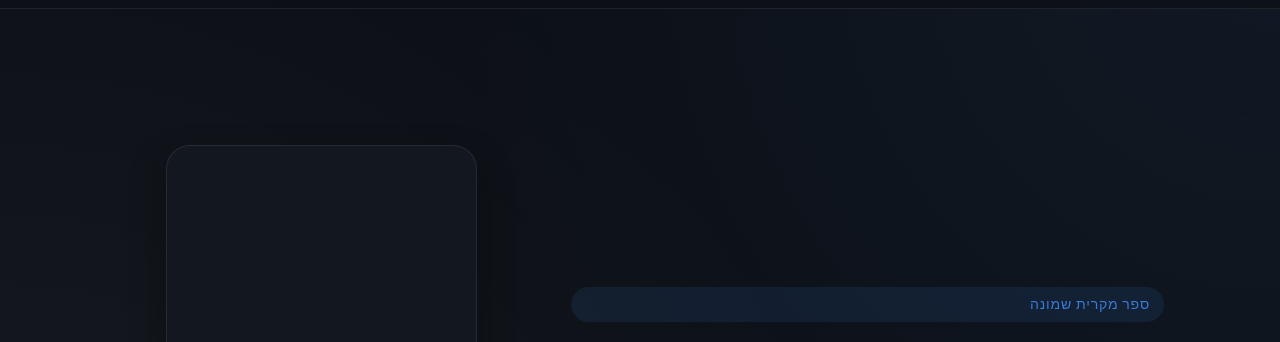
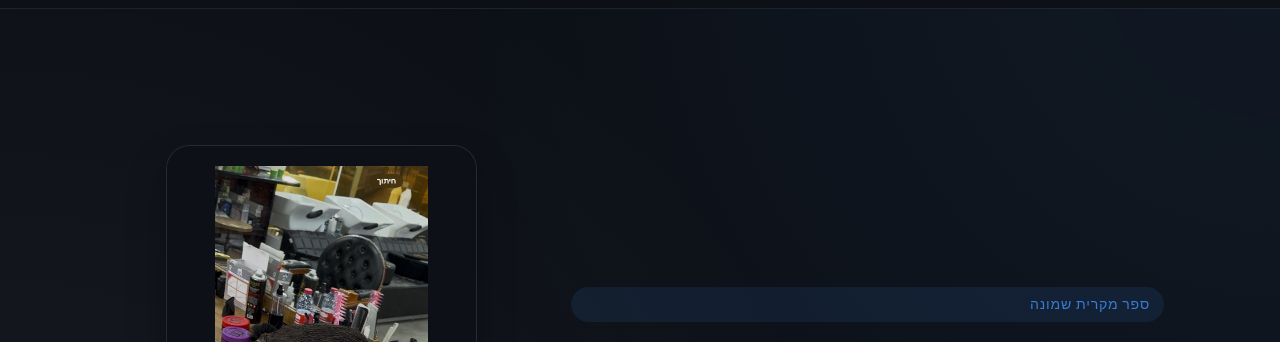
Before and after one commit to liorsal/dolev, a plain HTML site: page index.html in a window 1280 px wide. Shown: the part 67-409 px from the top of the page. Drawn offline with Linux system fonts and the light colour scheme; a web font is replaced by a local one.

Commit message:
Fix carousel direction: use LTR for track to ensure proper transform

```diff
--- a/script.js
+++ b/script.js
@@ -165,8 +165,7 @@ document.addEventListener('DOMContentLoaded', () => {
             return;
         }
 
-        // For RTL direction, we need negative values to move left (which shows next slide)
-        // Since the track has direction: rtl, negative moves it left (next slide)
+        // For horizontal carousel, use negative values to move left (next slide)
         const transformValue = -currentSlide * 100;
         carouselTrack.style.transform = `translateX(${transformValue}%)`;
         carouselTrack.style.webkitTransform = `translateX(${transformValue}%)`;
--- a/style.css
+++ b/style.css
@@ -434,8 +434,8 @@ a {
     will-change: transform;
     width: 100%;
     position: relative;
-    transform: translateX(0);
-    direction: rtl;
+    transform: translateX(0) !important;
+    direction: ltr !important;
 }
 
 .gallery-item {
```
